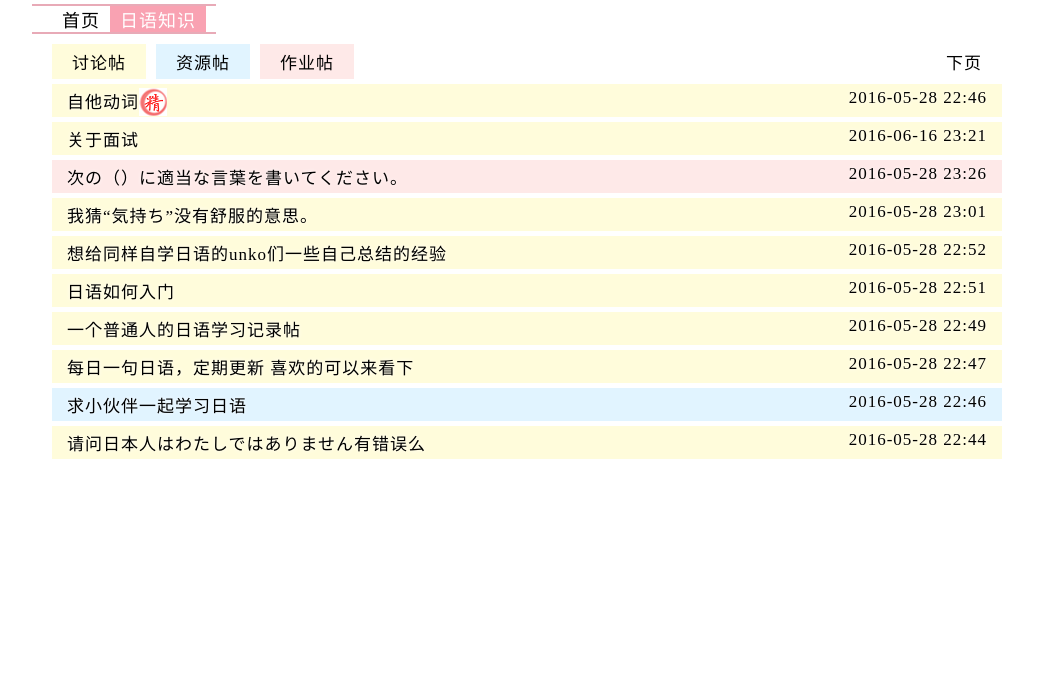
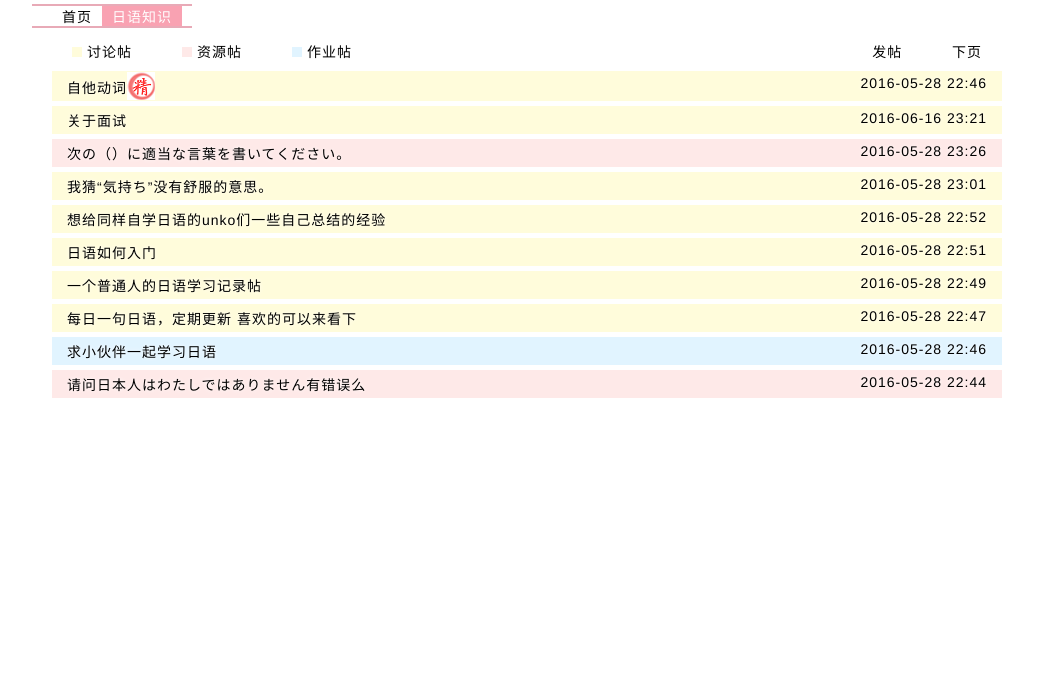
Before and after one commit to okimai/okimai.github.io, a plain HTML site: page index.html in a window 1280 px wide. Shown: the part 106-800 px from the top of the page, without its empty margins (108-1171 px from the left). Drawn offline with Linux system fonts and the light colour scheme.

Commit message:
Add files via upload

```diff
--- a/css/common.css
+++ b/css/common.css
@@ -30,8 +30,8 @@ a:HOVER {
 ************************************/
 
 body{
-	font-size:large;
-	font-family: '楷体';
+	font-size:14px;
+	font-family: Helvetica Neue,Helvetica,Arial,Microsoft Yahei,Hiragino Sans GB,Heiti SC,WenQuanYi Micro Hei,sans-serif;
 	margin: auto;
 	max-width: 1000px;
 	letter-spacing: 1px;
@@ -92,9 +92,10 @@ header .logo a {
 	position: absolute;
 	right: 0px;
 	top: 28%;
-	font-size: 25px;
 	letter-spacing: 4px;
-	font-weight: bold;
+    font-size: 20px;
+    font-family: Helvetica, Arial, sans-serif;
+    font-weight: bold;
 }
 
 header .container{
@@ -265,3 +266,9 @@ nav li.selected {
 	position: relative;
 	z-index: -1;
 }
+
+.color-square {
+    border: 5px solid black;
+    display: inline-block;
+    margin-right: 5px;
+}
--- a/css/data.css
+++ b/css/data.css
@@ -8,16 +8,28 @@
 	padding: 5px 20px;
 }
 
-.left li:FIRST-CHILD {
+.discussion {
 	background-color: #FFFCDB;
 }
 
-.left li:nth-child(2) {
+.discussion-square {
+    border-color: #FFFCDB;
+}
+
+.homework {
 	background-color: #E1F4FF;
 }
 
-.left li:LAST-CHILD {
+.homework-square {
+    border-color: #E1F4FF;
+}
+
+.resource {
 	background-color: #FEE9E8;
+}
+
+.resource-square {
+    border-color: #FEE9E8;
 }
 
 .top:AFTER {
@@ -37,7 +49,7 @@
 }
 
 .contents {
-	font-size: 17px;
+	font-size: 14px;
 }
 
 .contents img {
--- a/index.html
+++ b/index.html
@@ -15,65 +15,56 @@
     <script>
     $(function(){
 
-    	var searchObj = getSearchObjByLocation(window.location.search
-				.substring(1));
-		var postSuccess= window.location.search.indexOf("postSuccess") != -1;
-		if(postSuccess)
-			alert("发布成功!");
-		var partId = "p2";
-		var page = searchObj.page == undefined ? 0 : searchObj.page;
-
-//    	$.ajax({
-//            url: "/part/page",
-//            data: {partId: partId, page: page}
-//        }).then(function(data) {
-
         // 假设是ajax读取的数据
         var data = {
-            "account":null,
+            "account":{
+                "name":"顾问",
+                "id":3113002392
+            },
             "page":{
                 "hasPrevious":false,
                 "hasNext":true,
                 "threads":[
-                    {"threadId":"t17","partId":"p2","topic":"自他动词","latestTime":"2016-05-28 22:46","accName":"榕树","accId":"123","kindId":"1","kindColor":"FFFCDB","isTop":"<img src='icon/精.png' alt='精'/>"},
-                    {"threadId":"t25","partId":"p2","topic":"关于面试","latestTime":"2016-06-16 23:21","accName":"榕树","accId":"123","kindId":"1","kindColor":"FFFCDB","isTop":""},
-                    {"threadId":"t24","partId":"p2","topic":"次の（）に適当な言葉を書いてください。","latestTime":"2016-05-28 23:26","accName":"五十音都不会","accId":"12","kindId":"3","kindColor":"FEE9E8","isTop":""},
-                    {"threadId":"t21","partId":"p2","topic":"我猜“気持ち”没有舒服的意思。","latestTime":"2016-05-28 23:01","accName":"狗头","accId":"1234","kindId":"1","kindColor":"FFFCDB","isTop":""},
-                    {"threadId":"t23","partId":"p2","topic":"想给同样自学日语的unko们一些自己总结的经验","latestTime":"2016-05-28 22:52","accName":"五十音都不会","accId":"12","kindId":"1","kindColor":"FFFCDB","isTop":""},
-                    {"threadId":"t22","partId":"p2","topic":"日语如何入门","latestTime":"2016-05-28 22:51","accName":"狗头","accId":"1234","kindId":"1","kindColor":"FFFCDB","isTop":""},
-                    {"threadId":"t20","partId":"p2","topic":"一个普通人的日语学习记录帖","latestTime":"2016-05-28 22:49","accName":"凉风羽","accId":"1","kindId":"1","kindColor":"FFFCDB","isTop":""},
-                    {"threadId":"t19","partId":"p2","topic":"每日一句日语，定期更新 喜欢的可以来看下","latestTime":"2016-05-28 22:47","accName":"凉风羽","accId":"1","kindId":"1","kindColor":"FFFCDB","isTop":""},
-                    {"threadId":"t18","partId":"p2","topic":"求小伙伴一起学习日语","latestTime":"2016-05-28 22:46","accName":"榕树","accId":"123","kindId":"2","kindColor":"E1F4FF","isTop":""},
-                    {"threadId":"t16","partId":"p2","topic":"请问日本人はわたしではありません有错误么","latestTime":"2016-05-28 22:44","accName":"榕树","accId":"123","kindId":"1","kindColor":"FFFCDB","isTop":""}],
+                    {"threadId":"t17","partId":"p2","topic":"自他动词","latestTime":"2016-05-28 22:46","accName":"榕树","accId":"123","kindId":"1","kind":"discussion","isTop":"<img src='icon/精.png' alt='精'/>"},
+                    {"threadId":"t25","partId":"p2","topic":"关于面试","latestTime":"2016-06-16 23:21","accName":"榕树","accId":"123","kindId":"1","kind":"discussion","isTop":""},
+                    {"threadId":"t24","partId":"p2","topic":"次の（）に適当な言葉を書いてください。","latestTime":"2016-05-28 23:26","accName":"五十音都不会","accId":"12","kindId":"3","kind":"resource","isTop":""},
+                    {"threadId":"t21","partId":"p2","topic":"我猜“気持ち”没有舒服的意思。","latestTime":"2016-05-28 23:01","accName":"狗头","accId":"1234","kindId":"1","kind":"discussion","isTop":""},
+                    {"threadId":"t23","partId":"p2","topic":"想给同样自学日语的unko们一些自己总结的经验","latestTime":"2016-05-28 22:52","accName":"五十音都不会","accId":"12","kindId":"1","kind":"discussion","isTop":""},
+                    {"threadId":"t22","partId":"p2","topic":"日语如何入门","latestTime":"2016-05-28 22:51","accName":"狗头","accId":"1234","kindId":"1","kind":"discussion","isTop":""},
+                    {"threadId":"t20","partId":"p2","topic":"一个普通人的日语学习记录帖","latestTime":"2016-05-28 22:49","accName":"凉风羽","accId":"1","kindId":"1","kind":"discussion","isTop":""},
+                    {"threadId":"t19","partId":"p2","topic":"每日一句日语，定期更新 喜欢的可以来看下","latestTime":"2016-05-28 22:47","accName":"凉风羽","accId":"1","kindId":"1","kind":"discussion","isTop":""},
+                    {"threadId":"t18","partId":"p2","topic":"求小伙伴一起学习日语","latestTime":"2016-05-28 22:46","accName":"榕树","accId":"123","kindId":"2","kind":"homework","isTop":""},
+                    {"threadId":"t16","partId":"p2","topic":"请问日本人はわたしではありません有错误么","latestTime":"2016-05-28 22:44","accName":"榕树","accId":"123","kindId":"1","kind":"resource","isTop":""}],
                 "previousPage":0,
                 "nextPage":1}
         };
-
+        // kind discussion FFFCDB, resource FEE9E8, homework E1F4FF
        //alert(JSON.stringify(data));
 
-
-
-       //threads
+        // 描画帖子数据(threads)
         setHtmlByTemplate($(".threads ul"), data.page.threads);
         $(".threads ul").fadeIn();
 
-       //page
-       //还需要获取前页，后页页码
+        // 描画分页数据(page)
+        // 上一页
         if(data.page.hasPrevious == true){
            $("#previous").css("z-index", "0");
            $("#previous").css("opacity", "1");
         }
+        // 下一页
         if(data.page.hasNext == true){
            $("#next").css("z-index", "0");
            $("#next").css("opacity", "1");
         }
+        // 分割线
         if(data.page.hasPrevious == true && data.page.hasNext == true ){
            $("#line").css("z-index", "0");
            $("#line").css("opacity", "1");
         }
+        // 页码
         setHtmlByTemplate($(".pagenation"), data.page, true);
 
-       //account
+        // 描画账户数据(account)
         if (data.account != null) {
             setHtmlByTemplate($(".logined"), data.account, true);
             $(".logined").fadeIn();
@@ -82,11 +73,10 @@
         } else {
             $(".user").fadeIn();
         }
-
-//        });
     })
 
     </script>
+
 </head>
 <body>
 	<header>
@@ -132,9 +122,9 @@
     	<div class="container">
     		<div class="top">
     			<ul class="left">
-    				<li>讨论帖</li>
-    				<li>资源帖</li>
-    				<li>作业帖</li>
+                    <li><span class="discussion-square color-square"></span>讨论帖</li>
+    				<li><span class="resource-square color-square"></span>资源帖</li>
+    				<li><span class="homework-square color-square"></span>作业帖</li>
     			</ul>
     			<ul class="pagenation">
     				<li id="post"><a href="post.html?partId=p2">发帖</a></li>
@@ -147,7 +137,7 @@
     			<ul>
 					<li class="button">
 						<a href="/thread.html?threadId=$threadId$">
-							<div style="background-color: #$kindColor$">
+							<div class="$kind$">
 								<span>$topic$</span>$isTop$
 								<time datetime="$latestTime$">$latestTime$</time>
 							</div>
```
Lines whose indentation alone changed are shown as unchanged.
